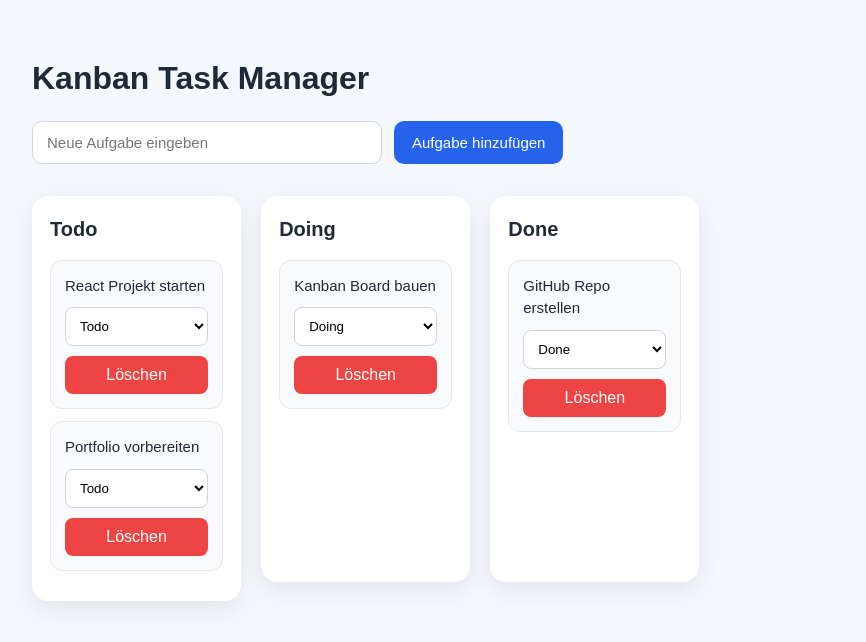
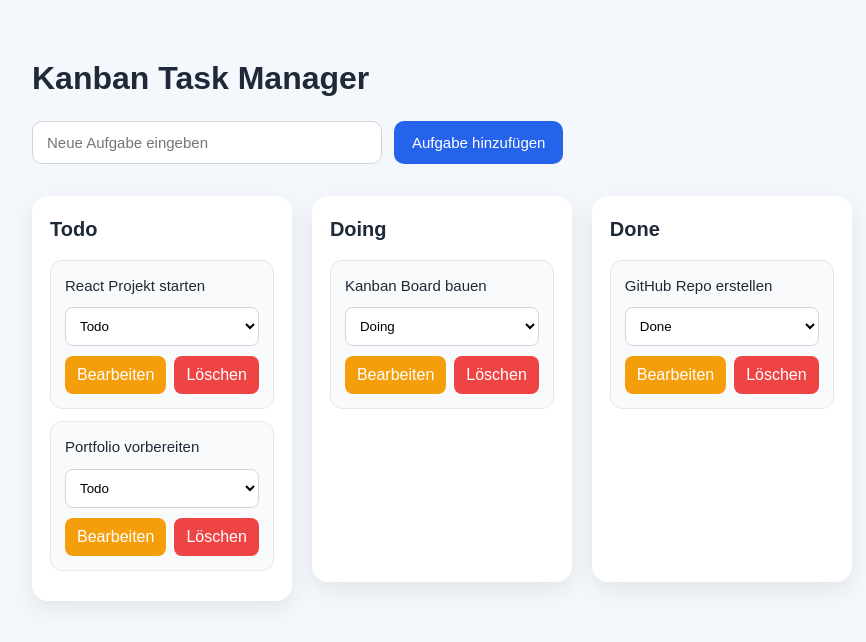
Before and after one commit to ufukibis20/kanban-task-manager, a React (Vite) app: page / in a window 1280 px wide. Shown: the top 642 px of the page, without its empty margins (8-874 px from the left). Built offline with nearby package versions, Linux system fonts and the light colour scheme.

Commit message:
add task editing feature

```diff
--- a/src/App.css
+++ b/src/App.css
@@ -111,3 +111,50 @@ body {
 .delete-button:hover {
   background: #dc2626;
 }
+
+.task-actions {
+  display: flex;
+  gap: 8px;
+}
+
+.edit-button,
+.save-button,
+.cancel-button {
+  padding: 10px 12px;
+  border: none;
+  border-radius: 8px;
+  color: white;
+  cursor: pointer;
+}
+
+.edit-button {
+  background: #f59e0b;
+}
+
+.edit-button:hover {
+  background: #d97706;
+}
+
+.save-button {
+  background: #10b981;
+}
+
+.save-button:hover {
+  background: #059669;
+}
+
+.cancel-button {
+  background: #6b7280;
+}
+
+.cancel-button:hover {
+  background: #4b5563;
+}
+
+.task-edit-input {
+  padding: 10px;
+  border: 1px solid #d1d5db;
+  border-radius: 8px;
+  font-size: 14px;
+  outline: none;
+}
--- a/src/App.tsx
+++ b/src/App.tsx
@@ -29,6 +29,8 @@ function App() {
 
   const [newTaskTitle, setNewTaskTitle] = useState("");
   const [draggedTaskId, setDraggedTaskId] = useState<string | null>(null);
+  const [editingTaskId, setEditingTaskId] = useState<string | null>(null);
+  const [editedTaskTitle, setEditedTaskTitle] = useState("");
 
   useEffect(() => {
     localStorage.setItem("tasks", JSON.stringify(tasks));
@@ -57,6 +59,31 @@ function App() {
         task.id === id ? { ...task, status: newStatus } : task
       )
     );
+  };
+
+  const startEditingTask = (task: Task) => {
+    setEditingTaskId(task.id);
+    setEditedTaskTitle(task.title);
+  };
+
+  const saveEditedTask = () => {
+    if (!editingTaskId || !editedTaskTitle.trim()) return;
+
+    setTasks((prevTasks) =>
+      prevTasks.map((task) =>
+        task.id === editingTaskId
+          ? { ...task, title: editedTaskTitle.trim() }
+          : task
+      )
+    );
+
+    setEditingTaskId(null);
+    setEditedTaskTitle("");
+  };
+
+  const cancelEditingTask = () => {
+    setEditingTaskId(null);
+    setEditedTaskTitle("");
   };
 
   const handleDragStart = (taskId: string) => {
@@ -94,10 +121,38 @@ function App() {
               className={`task-card ${
                 draggedTaskId === task.id ? "task-card-dragging" : ""
               }`}
-              draggable
+              draggable={editingTaskId !== task.id}
               onDragStart={() => handleDragStart(task.id)}
               onDragEnd={handleDragEnd}
             >
+              {editingTaskId === task.id ? (
+                <>
+                  <input
+                    className="task-edit-input"
+                    type="text"
+                    value={editedTaskTitle}
+                    onChange={(event) => setEditedTaskTitle(event.target.value)}
+                    onKeyDown={(event) => {
+                      if (event.key === "Enter") {
+                        saveEditedTask();
+                      }
+                      if (event.key === "Escape") {
+                        cancelEditingTask();
+                      }
+                    }}
+                  />
+
+                  <div className="task-actions">
+                    <button className="save-button" onClick={saveEditedTask}>
+                      Speichern
+                    </button>
+                    <button className="cancel-button" onClick={cancelEditingTask}>
+                      Abbrechen
+                    </button>
+                  </div>
+                </>
+              ) : (
+                <>
                   <span className="task-title">{task.title}</span>
 
                   <select
@@ -112,12 +167,23 @@ function App() {
                     <option value="done">Done</option>
                   </select>
 
+                  <div className="task-actions">
+                    <button
+                      className="edit-button"
+                      onClick={() => startEditingTask(task)}
+                    >
+                      Bearbeiten
+                    </button>
+
                     <button
                       className="delete-button"
                       onClick={() => deleteTask(task.id)}
                     >
                       Löschen
                     </button>
+                  </div>
+                </>
+              )}
             </div>
           ))
         )}
```
Lines whose indentation alone changed are shown as unchanged.
